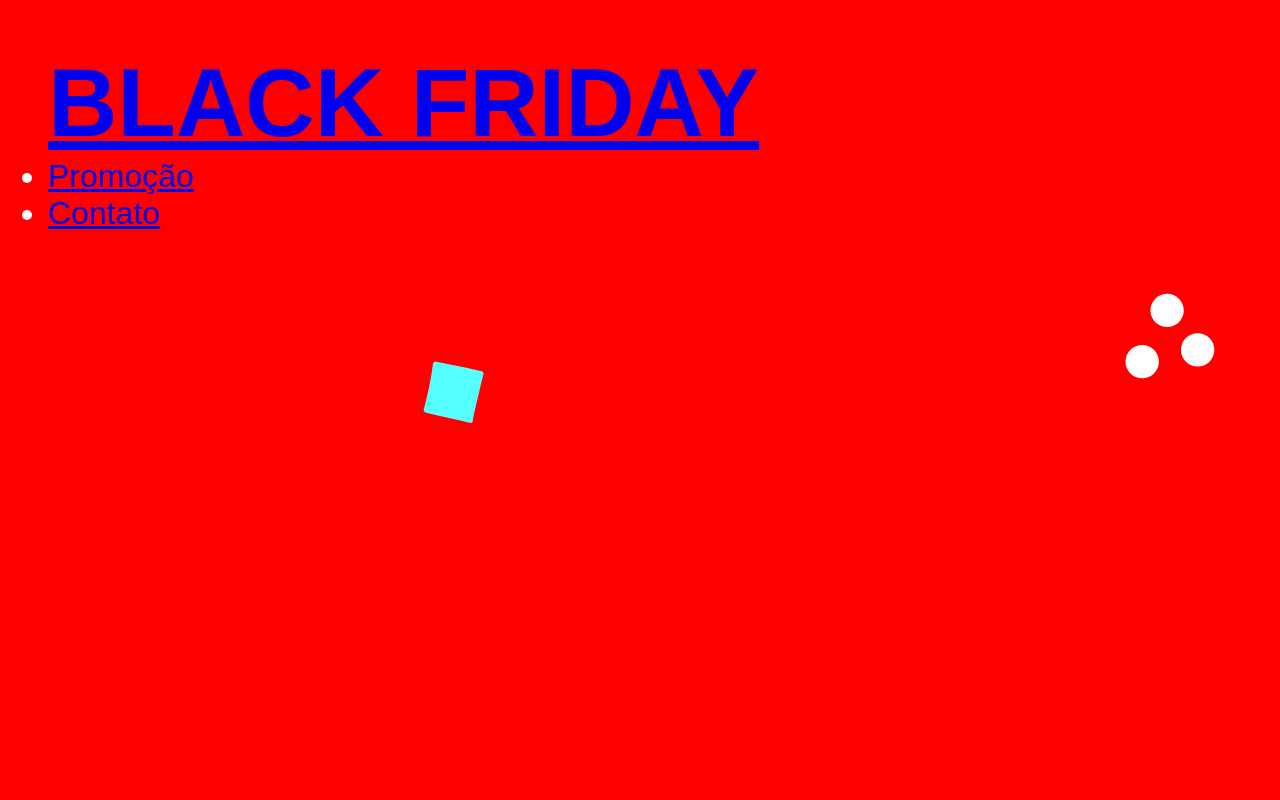
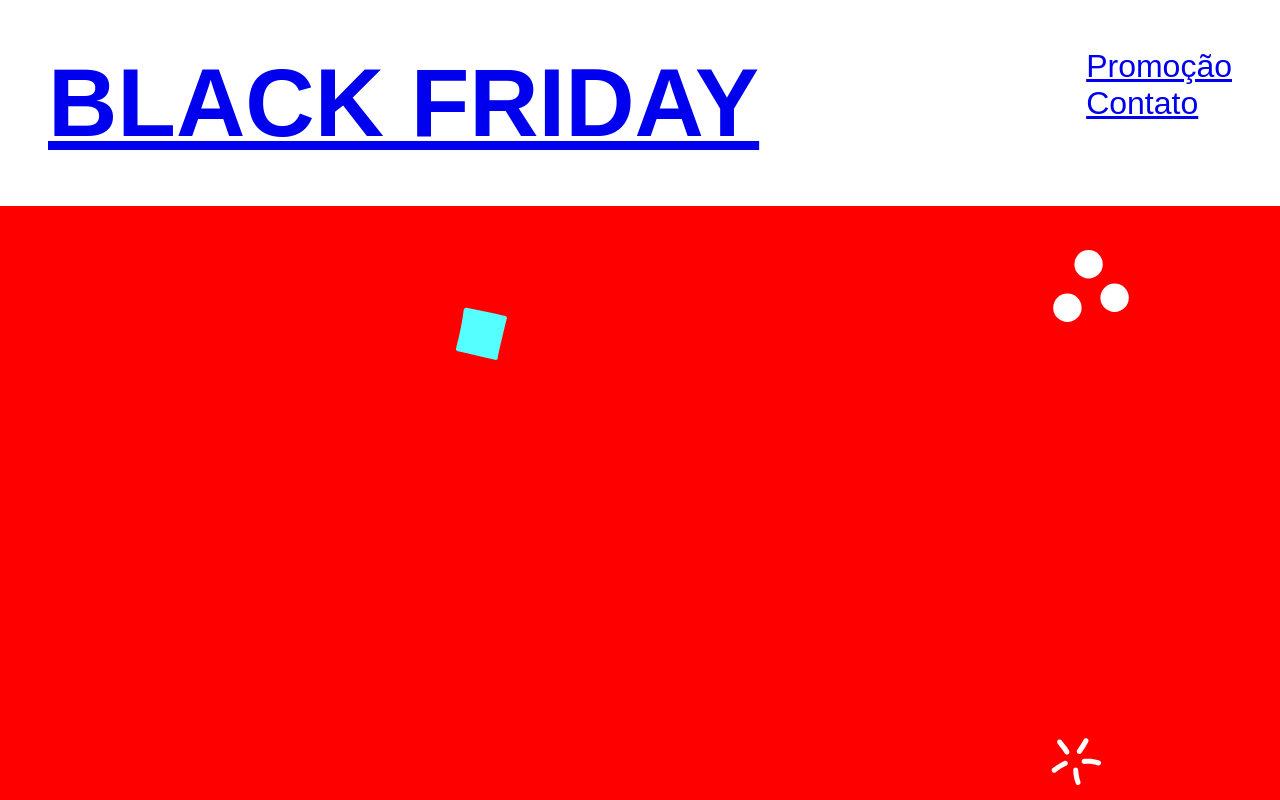
Before and after one commit to GuiBarreto/landing-page-hiring-coders, a plain HTML site: page index.html in a window 1280 px wide. Shown: the top 800 px of the page. Drawn offline with Linux system fonts and the light colour scheme.

Commit message:
estilizando menu do index.html

```diff
--- a/assets/css/styles.css
+++ b/assets/css/styles.css
@@ -73,3 +73,17 @@ h6 {
 .section {
     min-height: 100vh;
 }
+
+.menu {
+    background: var(--white-color);
+    position: fixed;
+    top: 0;
+    left: 0;
+    right: 0;
+    width: 100%;
+}
+
+.menu-content {
+    display: flex;
+    justify-content: space-between;
+}
```
